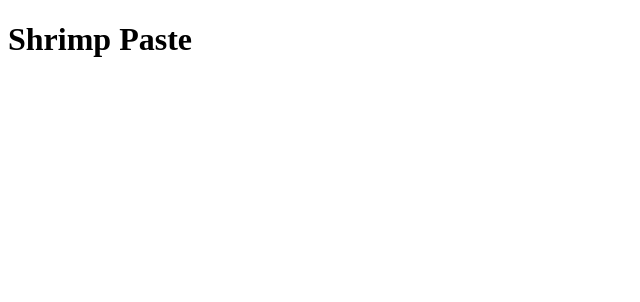
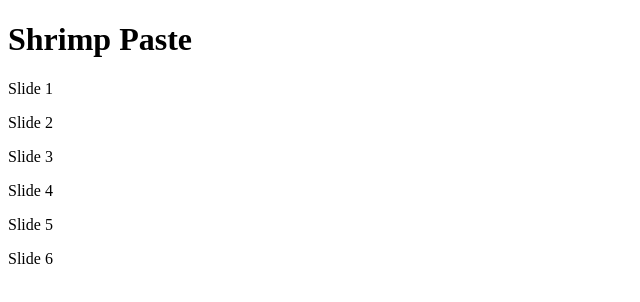
Before and after one commit to fatpixelstudio/ShrimpPaste, a plain HTML site: page index.html in a window 1280 px wide. Shown: the whole page, without its empty margins (0-640 px from the left). Drawn offline with Linux system fonts and the light colour scheme.

Commit message:
Basic setup of class.

```diff
--- a/index.html
+++ b/index.html
@@ -8,13 +8,36 @@
 
 	<meta name="viewport" content="width=device-width,initial-scale=1.0" />
 
-	<link rel="stylesheet" href="dist/shrimppaste.css" />
+	<link rel="stylesheet" href="src/shrimppaste.css" />
 
 	<!--<script src="/assets/javascript/vendor/modernizr.dev.js"></script>-->
 </head>
 <body>
 	<h1>Shrimp Paste</h1>
 
+	<div class="ShrimpPasteWrap js-shrimppaste">
+		<ul class="ShrimpPaste">
+			<li class="ShrimpPaste-item js-shrimppaste-item">
+				<p>Slide 1</p>
+			</li>
+			<li class="ShrimpPaste-item js-shrimppaste-item">
+				<p>Slide 2</p>
+			</li>
+			<li class="ShrimpPaste-item js-shrimppaste-item">
+				<p>Slide 3</p>
+			</li>
+			<li class="ShrimpPaste-item js-shrimppaste-item">
+				<p>Slide 4</p>
+			</li>
+			<li class="ShrimpPaste-item js-shrimppaste-item">
+				<p>Slide 5</p>
+			</li>
+			<li class="ShrimpPaste-item js-shrimppaste-item">
+				<p>Slide 6</p>
+			</li>
+		</ul>
+	</div>
+
 	<!-- <script src="dist/shrimppaste.js"></script> -->
 	<script src="src/shrimppaste.js"></script>
 </body>
--- a/src/shrimppaste.css
+++ b/src/shrimppaste.css
@@ -1 +1,21 @@
-/* Tamarind styles */
+/* Shrimp Paste styles */
+
+.ShrimpPasteWrap {
+	position: relative;
+	width: 100%;
+}
+
+.ShrimpPaste {
+	display: block;
+	position: relative;
+	margin: 0;
+	padding: 0;
+	list-style: none;
+}
+
+.ShrimpPaste-item {
+	display: block;
+	margin: 0;
+	padding: 0;
+	list-style: none;
+}
--- a/src/shrimppaste.js
+++ b/src/shrimppaste.js
@@ -1,10 +1,12 @@
 /**
- * Tamarind
+ * Shrimp Paste
  */
 
 window.shrimppaste = (function (window, document, undefined) {
 
 	'use strict';
+
+	var shrimppaste = {}
 
 	// Feature Test
 	if ( 'querySelector' in document && 'addEventListener' in window && Array.prototype.forEach ) {
@@ -14,7 +16,27 @@ window.shrimppaste = (function (window, document, undefined) {
 		console.log('your browser is kind of old. Lets serve an alternate version');
 	}
 
+	shrimppaste.init = function (opts) {
+		var sliders = document.querySelectorAll('.js-shrimppaste');
+		for(var i = 0; i <= sliders.length; i++) {
+			shrimppaste.build(sliders[i], opts);
+		}
+	}
+
+	shrimppaste.build = function (sliderEl, opts) {
+		var maxWidth = sliderEl.offsetWidth;
+		var slideWidth = maxWidth / opts.slides;
+		console.log(maxWidth, slideWidth);
+
+		var slides = sliderEl.querySelectorAll('.js-shrimppaste-item');
+		for(var i = 0; i <= slides.length; i++) {
+			console.log(slides[i]);
+		}
+	}
+
+	return shrimppaste;
+
 
 })(window, document);
 
-shrimppaste();
+shrimppaste.init({ 'slides' : 3 });
```
